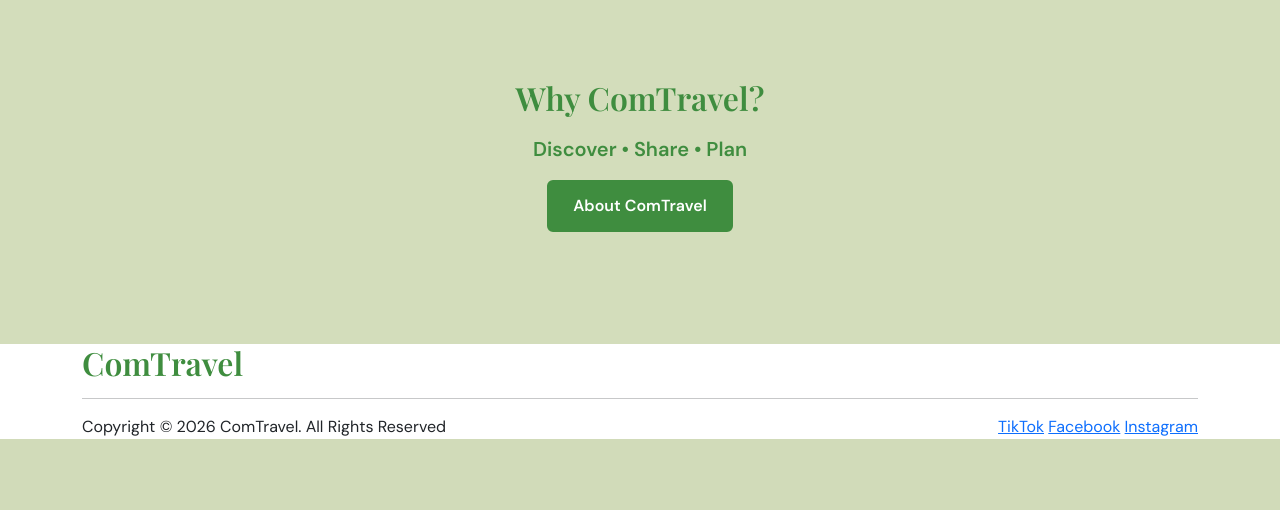
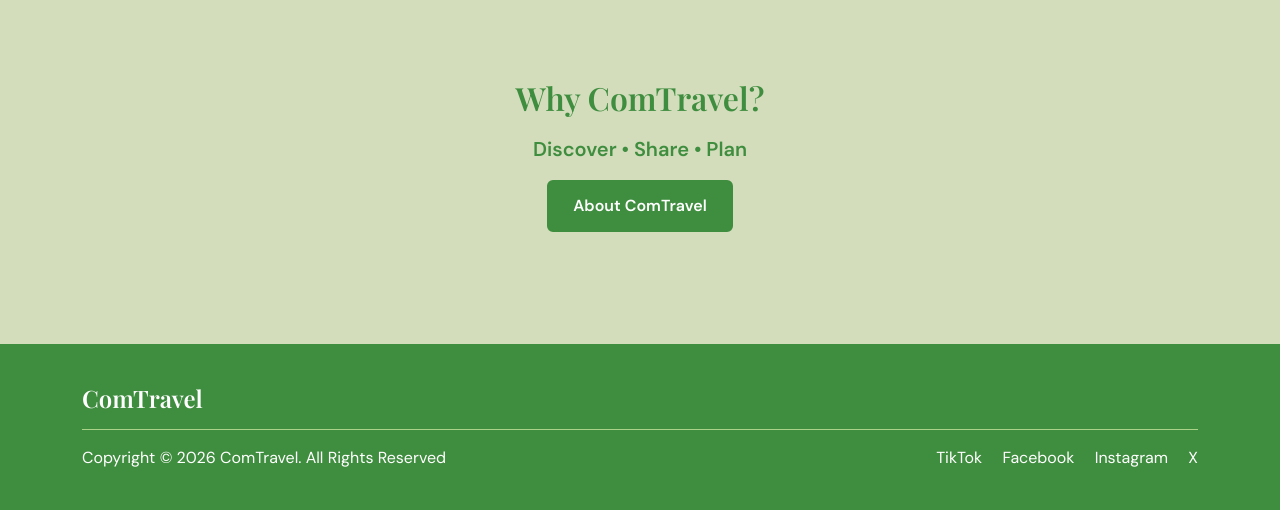
Before and after one commit to ShanySB/django_comtravel, a Django app: page / in a window 1280 px wide. Shown: the part 801-1311 px from the top of the page. Before the commit the page ends 1240 px from the top, so only its background shows below. Run offline with Django 4.2, Linux system fonts and the light colour scheme.

Commit message:
Added css to footer section

```diff
--- a/static/css/style.css
+++ b/static/css/style.css
@@ -116,3 +116,41 @@ h3 {
     margin-right: auto;
     margin-bottom: 2rem;
 }
+
+/* Footer */
+footer {
+    background-color: #3f8d3f;
+    color: #ffffff;
+    padding: 2.5rem 0;
+}
+
+footer h2 {
+    color: #ffffff;
+    font-size: 1.5rem;
+    margin-bottom: 1rem;
+}
+
+footer hr {
+    border-color: #abd289;
+    opacity: 1;
+}
+
+footer a {
+    color: #ffffff;
+    text-decoration: none;
+    margin-left: 1rem;
+}
+
+footer a:hover {
+    color: #ecf39e;
+}
+
+.social-links {
+    margin-top: 1rem;
+}
+
+@media screen and (min-width: 768px) {
+    .social-links {
+        margin-top: 0;
+    }
+}
--- a/templates/base.html
+++ b/templates/base.html
@@ -65,15 +65,16 @@
 
             <hr>
 
-            <div class="d-flex justify-content-between align-items-center">
+            <div class="d-flex flex-column flex-md-row justify-content-between align-items-center">
                 <p class="mb-0">
                     Copyright &copy; 2026 ComTravel. All Rights Reserved
                 </p>
 
-                <div>
+                <div class="social-links">
                     <a href="#" aria-label="Vist our TikTok Page">TikTok</a>
                     <a href="#" aria-label="Vist our Facebook Page">Facebook</a>
                     <a href="#" aria-label="Vist our Instagram Page">Instagram</a>
+                    <a href="#" aria-label="Visit our X page">X</a>
                 </div>
             </div>
         </div>
```
